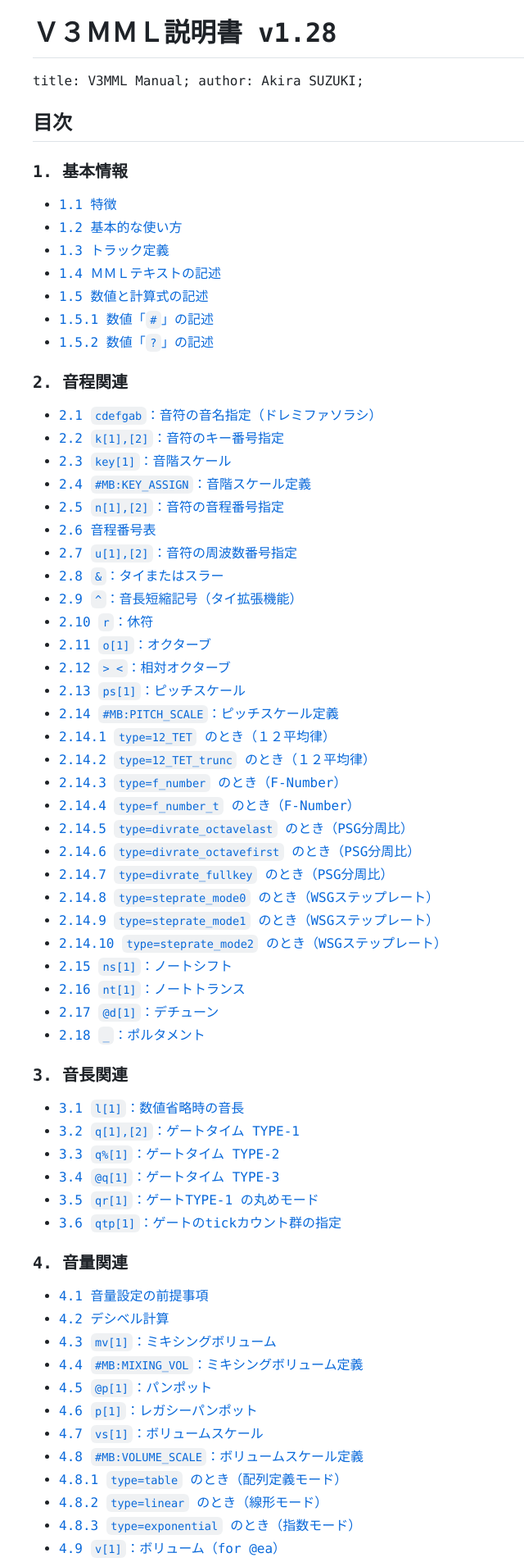
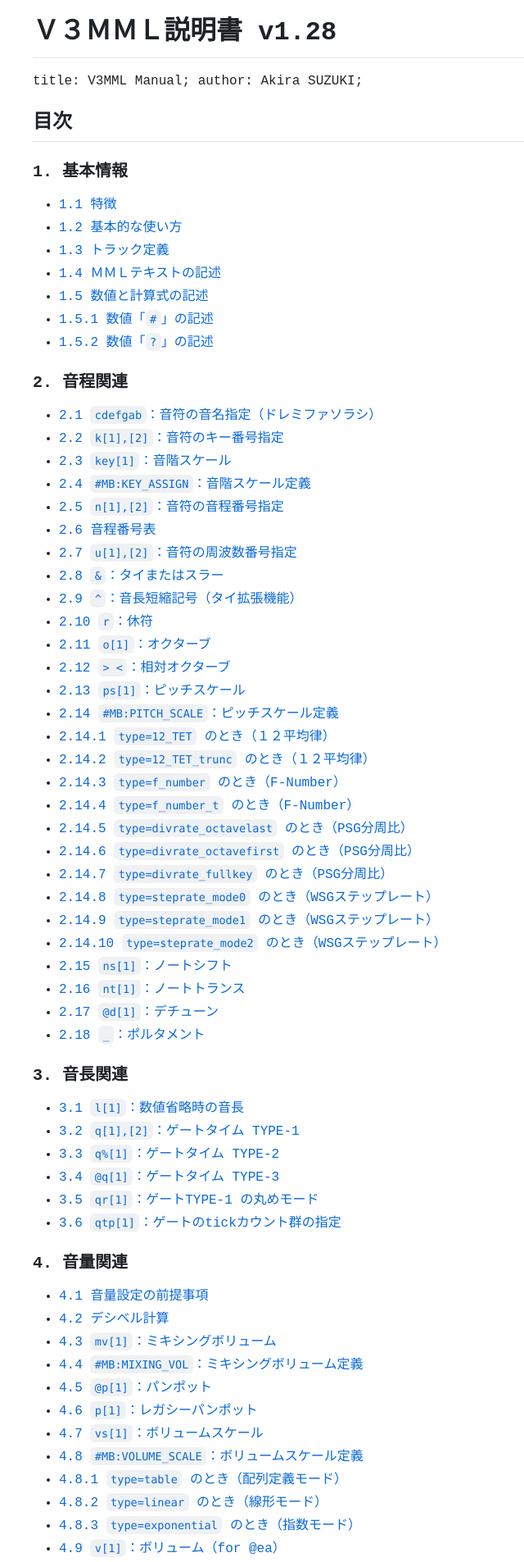
Before and after one commit to lineardrive/V3MMLmanual, a Jekyll site: the page built from docs/index.md, in a window 1280 px wide. Shown: the top 1905 px of the page at 82% size, without its empty margins (0-640 px from the left). Built offline with Jekyll 4.4.1, drawn with Linux system fonts in a browser that asks for light colours; some web fonts are replaced.

Commit message:
Use M PLUS 1 Code font from Google Fonts

```diff
--- a/docs/_layouts/default.html
+++ b/docs/_layouts/default.html
@@ -4,10 +4,12 @@
   <meta charset="UTF-8">
   <meta name="viewport" content="width=device-width, initial-scale=1">
   <title>{{ page.title | default: site.title }}</title>
+  <link rel="preconnect" href="https://fonts.googleapis.com">
+  <link rel="stylesheet" href="https://fonts.googleapis.com/css2?family=M+PLUS+1+Code:wght@400;500;700&display=swap">
   <link rel="stylesheet" href="{{ '/assets/css/github-markdown.css' | relative_url }}">
   <style>
     body { max-width: 980px; margin: 0 auto; padding: 20px 40px; }
-    .markdown-body { font-family: ui-monospace, SFMono-Regular, SF Mono, Menlo, Consolas, Liberation Mono, monospace; }
+    .markdown-body { font-family: "M PLUS 1 Code", ui-monospace, monospace; }
   </style>
 </head>
 <body class="markdown-body">
```
